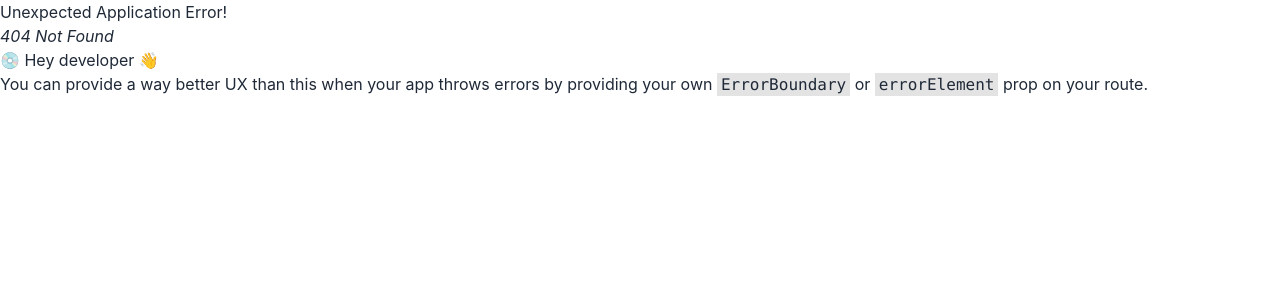
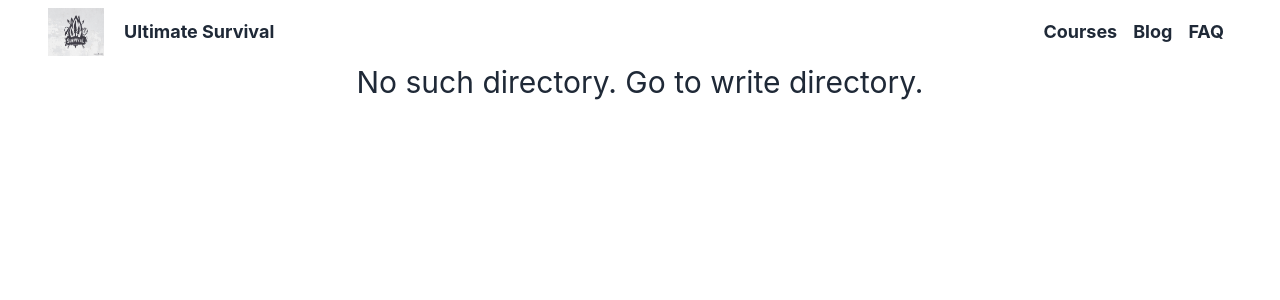
Before and after one commit to sowmik-sec/ultimate-survival, a React (Create React App) app: page /FAQ in a window 1280 px wide. Before the commit this address had no page. Shown: the top 300 px of the page. Built offline with nearby package versions, Linux system fonts and the light colour scheme.

Commit message:
error page added

```diff
--- /dev/null
+++ b/src/components/pages/Error/Error.js
@@ -0,0 +1,15 @@
+import React from "react";
+import Header from "../../Header/Header";
+
+const Error = () => {
+  return (
+    <div>
+      <Header />
+      <h1 className="text-3xl text-center">
+        No such directory. Go to write directory.
+      </h1>
+    </div>
+  );
+};
+
+export default Error;
--- a/src/routes/routes/routes.js
+++ b/src/routes/routes/routes.js
@@ -2,6 +2,7 @@ import { createBrowserRouter } from "react-router-dom";
 import CourseDetails from "../../components/pages/CourseDetails.js/CourseDetails";
 import Courses from "../../components/pages/Courses/Courses";
 import Enroll from "../../components/pages/Enroll/Enroll";
+import Error from "../../components/pages/Error/Error";
 import Home from "../../components/pages/Home/Home";
 import Main from "../../layout/Main";
 
@@ -28,4 +29,5 @@ export const routes = createBrowserRouter([
       },
     ],
   },
+  { path: "*", element: <Error /> },
 ]);
```
